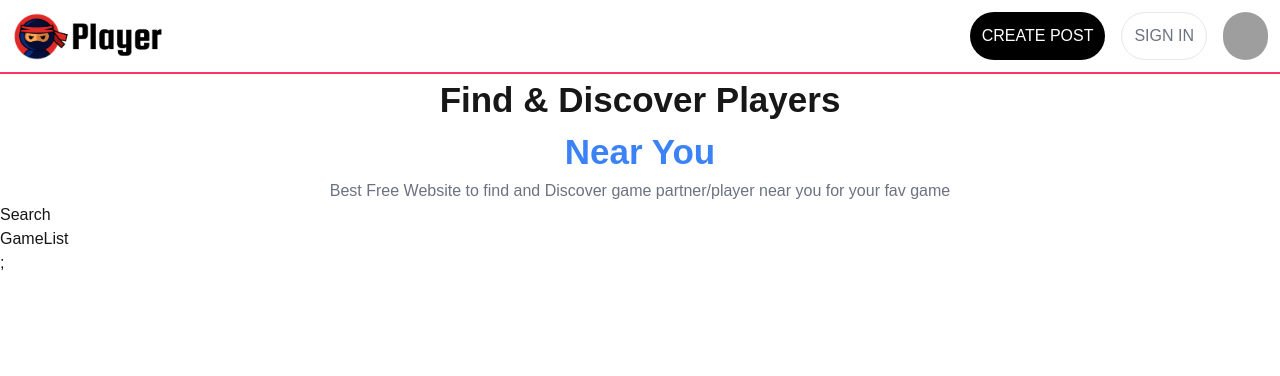
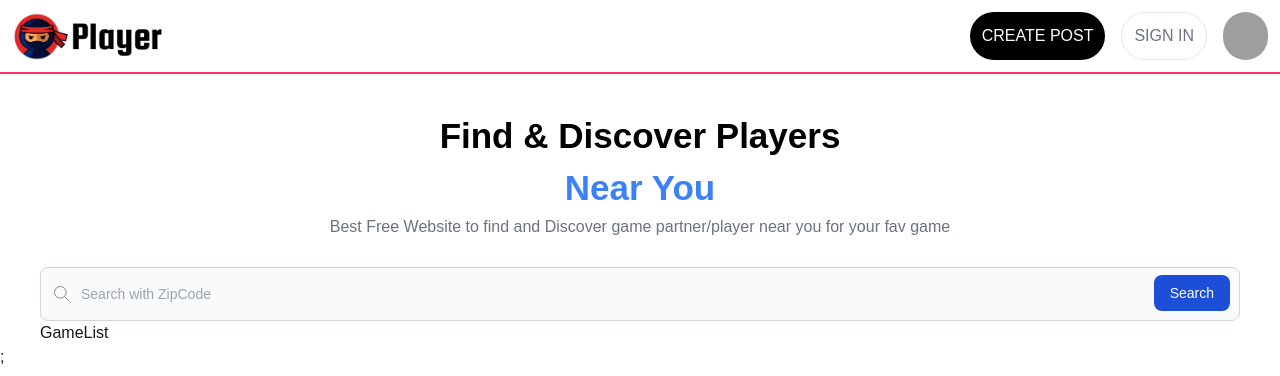
Before and after one commit to UchithmaSenevirathne/Full-Stack-Next.js-App, a Next.js app: page / in a window 1280 px wide. Shown: the top 376 px of the page. Built offline with nearby package versions, Linux system fonts and the light colour scheme; no server answers; grey boxes are pictures that could not be loaded.

Commit message:
create search bar

```diff
--- a/components/Home/Hero.js
+++ b/components/Home/Hero.js
@@ -1,17 +1,20 @@
-import React from 'react'
+import React from "react";
 
 function Hero() {
   return (
-    <div className='text-center'>
-        <h1 className='text-[35px] font-extrabold text-center'>
-            Find & Discover Players
-            <br></br><span className='text-blue-500'>Near You</span></h1>
+    <div className="text-center">
+      <h1 className="text-[35px] text-center font-extrabold text-black">
+        Find & Discover Players
+        <br></br>
+        <span className="text-blue-500">Near You</span>
+      </h1>
 
-        <h2 className='text-gray-500 px-8 md:px-16'>Best Free Website to find and Discover game
- partner/player near you for your fav game</h2>
-
+      <h2 className="text-gray-500 px-8 md:px-16">
+        Best Free Website to find and Discover game partner/player near you for
+        your fav game
+      </h2>
     </div>
-  )
+  );
 }
 
-export default Hero
+export default Hero;
--- a/components/Home/Search.js
+++ b/components/Home/Search.js
@@ -2,7 +2,30 @@
 
 function Search() {
   return (
-    <div>Search</div>
+    <div className='mt-7'>
+        <label  className="mb-2 text-sm font-medium text-gray-900 sr-only dark:text-white">Search</label>
+    <div className="relative">
+        <div className="absolute inset-y-0 left-0 flex items-center pl-3 pointer-events-none">
+            <svg aria-hidden="true" className="w-5 h-5 text-gray-500 dark:text-gray-400" fill="none"
+             stroke="currentColor"
+             viewBox="0 0 24 24" xmlns="http://www.w3.org/2000/svg">
+                <path
+                 d="M21 21l-6-6m2-5a7 7 0 11-14 0 7 7 0 0114 0z"></path></svg>
+        </div>
+        <input type="search"
+        onChange={(text)=>setSearchText(text.target.value)}
+        id="default-search" className="block w-full p-4 pl-10 text-sm
+         text-gray-900 border
+         border-gray-300 rounded-lg
+          bg-gray-50 focus:ring-blue-500
+           focus:border-blue-500
+           dark:bg-gray-700
+            dark:border-gray-600 dark:placeholder-gray-400 dark:text-white dark:focus:ring-blue-500 dark:focus:border-blue-500"
+            placeholder="Search with ZipCode" required/>
+        <button type="submit" onClick={()=>onSearchButtonClick()}
+         className="text-white absolute right-2.5 bottom-2.5 bg-blue-700 hover:bg-blue-800 focus:ring-4 focus:outline-none focus:ring-blue-300 font-medium rounded-lg text-sm px-4 py-2 dark:bg-blue-600 dark:hover:bg-blue-700 dark:focus:ring-blue-800">Search</button>
+    </div>
+    </div>
   )
 }
 
--- a/pages/index.js
+++ b/pages/index.js
@@ -6,7 +6,7 @@
 
 export default function Home() {
   return (
-    <div>
+    <div className="px-5 sm:px-7 md:px-10 mt-9">
         <Hero/>
         <Search/>
         <GameList/>
```
